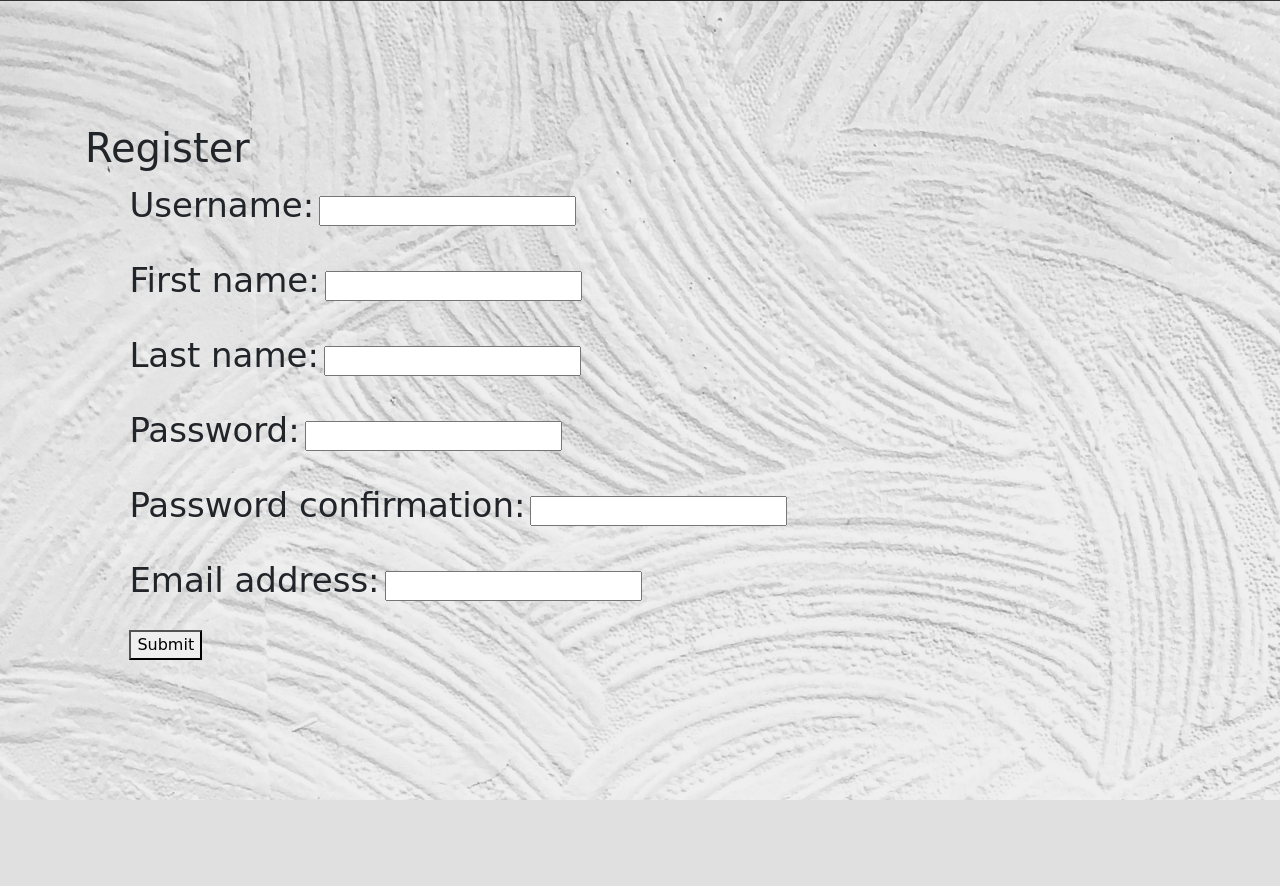
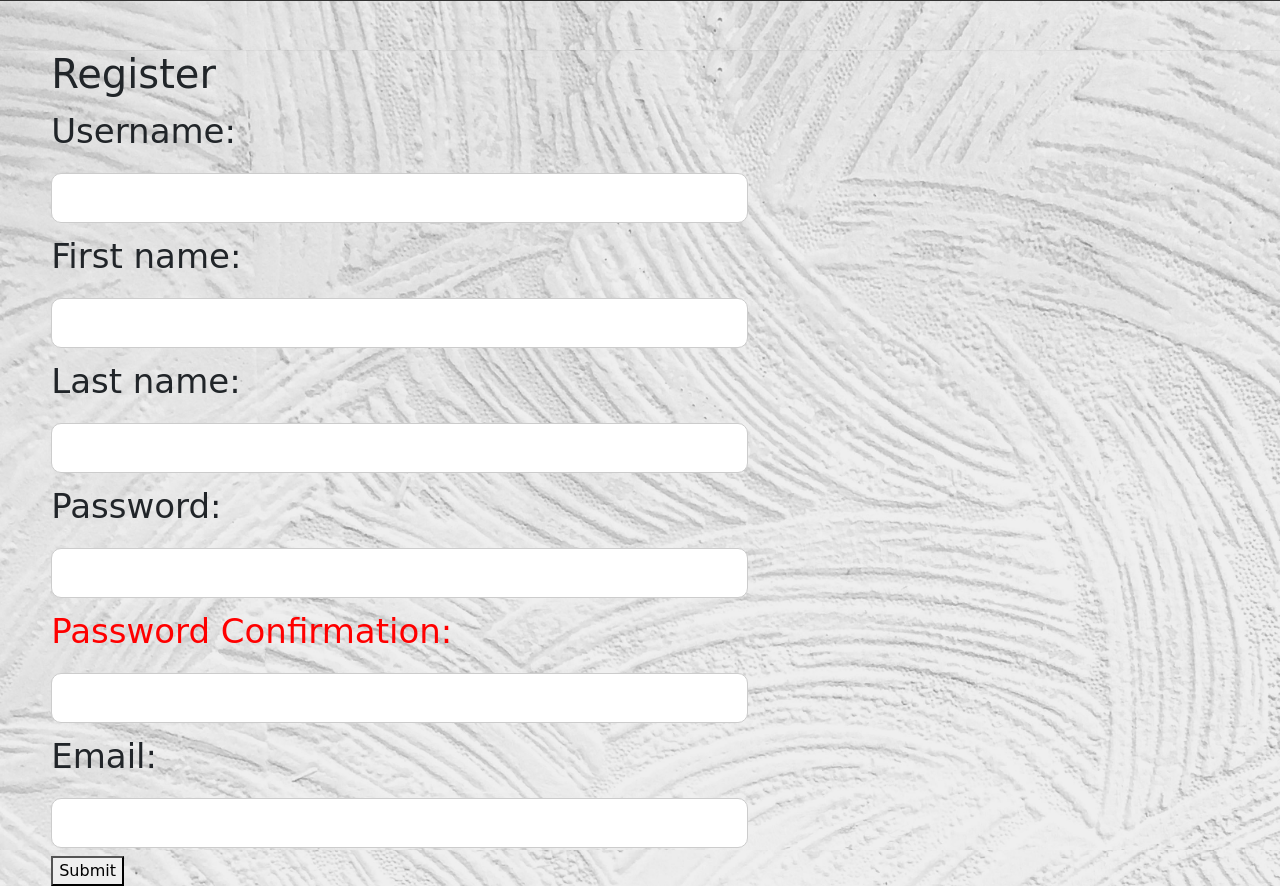
Before and after one commit to SuharshaHarish/learn-sanskrit-new, a Django app: page /learn-sanskrit/accounts/register/ in a window 1280 px wide. Before the commit the page ends 800 px from the top, so only its background shows below. Run offline with Django 3.2, Linux system fonts and the light colour scheme; some libraries are stand-ins or nearby versions.

Commit message:
Changed Reg form html

```diff
--- a/accounts/templates/accounts/reg_form.html
+++ b/accounts/templates/accounts/reg_form.html
@@ -4,11 +4,34 @@
 
 {% include 'sanskrit/navbar.html' %}
 <link rel="stylesheet" href="{% static 'css/log.css' %}" />
-<div class="container">
-  <h1>Register</h1>
+<div class="register_container">
+
   <form method="post">
-    {% csrf_token %} {{ form1.as_p}}
+    <h1>Register</h1>
+    {% csrf_token %}
+    {% for non_field_error in form.non_field_errors %}
+    <p class="help is-danger">{{ non_field_error }}</p>
+    {% endfor %}
+    {% for field in form %}
+    <div class="field">
+      <label for="{{ field.id_for_label }}" class="label">{{ field.name }}</label>
+      {{ field }}
+      {% for error in field.errors %}
+      <p class="help is-danger">{{ error }}</p>
+      {% endfor %}
+    </div>
+    {% endfor %}
+    <!-- {{form.as_p}} -->
     <button type="submit" id="login_submit">Submit</button>
   </form>
 </div>
+<script>
+  document.getElementsByClassName("label")[0].innerHTML = "Username:"
+  document.getElementsByClassName("label")[1].innerHTML = "First name:"
+  document.getElementsByClassName("label")[2].innerHTML = "Last name:"
+  document.getElementsByClassName("label")[3].innerHTML = "Password:"
+  document.getElementsByClassName("label")[4].innerHTML = "Password Confirmation:"
+  document.getElementsByClassName("label")[5].innerHTML = "Email:"
+
+</script>
 {% endblock %}
--- a/accounts/views.py
+++ b/accounts/views.py
@@ -13,6 +13,6 @@ def register(request):
             return redirect(reverse('accounts:login'))
     else:
         userform = RegistrationForm()
-    args = {'form1':userform}
+    args = {'form':userform}
 
     return render(request,'accounts/reg_form.html',args)
--- a/sanskrit/static/css/log.css
+++ b/sanskrit/static/css/log.css
@@ -1,12 +1,17 @@
 .my_username {
   background-color: white;
-
 }
 
 label {
   font-size: 34px;
 
 }
+label[for=id_password2]{
+
+
+  color: red;
+}
+
 
 /* .my_container {
   width: 50%;
@@ -17,12 +22,25 @@ label {
   transform: translate(-50%, -50%);
 } */
 
+.register_container{
+  margin-top: 200px;
+  margin-bottom: 100px;
+  height: 100%;
+  width: 100%;
+  display: flex;
+  /* justify-content: center; */
+  /* align-content: center; */
+  /* align-items: center; */
+  background: url(login.jpg) no-repeat;
+  background-size: cover;
+  font-family: cursive;
+
+}
 .my_container {
   height: 100%;
   width: 100%;
   display: flex;
   justify-content: center;
-  /* align-content: center; */
   align-items: center;
   background: url(login.jpg) no-repeat;
   background-size: cover;
@@ -55,3 +73,34 @@ body{
 form{
   margin-left: 4%;
 }
+
+/* input fields */
+input[type=text], select {
+  width: 100%;
+  padding: 12px 20px;
+  margin: 8px 0;
+  display: inline-block;
+  border: 1px solid #ccc;
+  border-radius: 10px;
+  box-sizing: border-box;
+}
+
+input[type=password], select {
+  width: 100%;
+  padding: 12px 20px;
+  margin: 8px 0;
+  display: inline-block;
+  border: 1px solid #ccc;
+  border-radius: 10px;
+  box-sizing: border-box;
+}
+
+input[type=email], select {
+  width: 100%;
+  padding: 12px 20px;
+  margin: 8px 0;
+  display: inline-block;
+  border: 1px solid #ccc;
+  border-radius: 10px;
+  box-sizing: border-box;
+}
```
Also changed, not shown: db.sqlite3.
